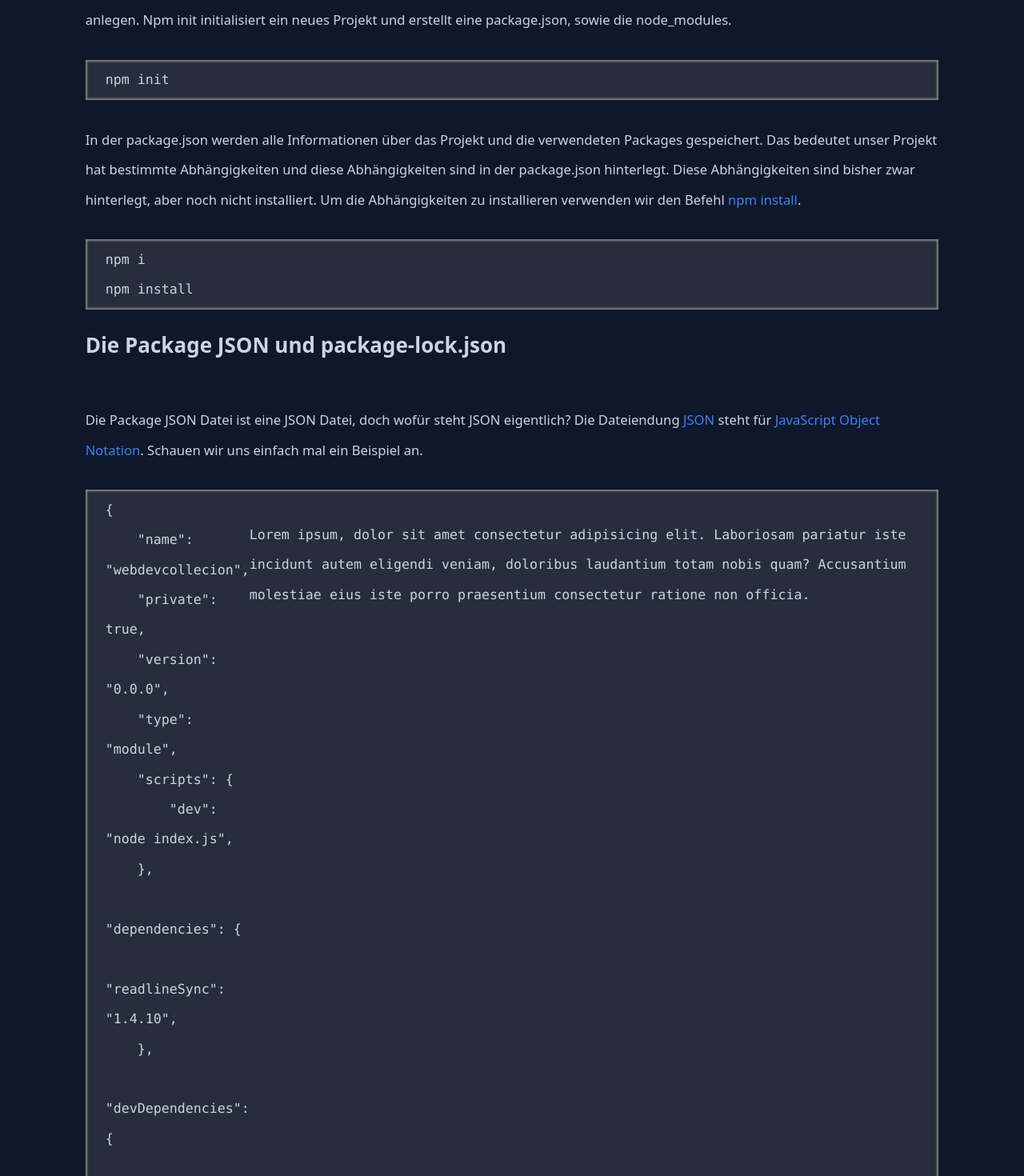
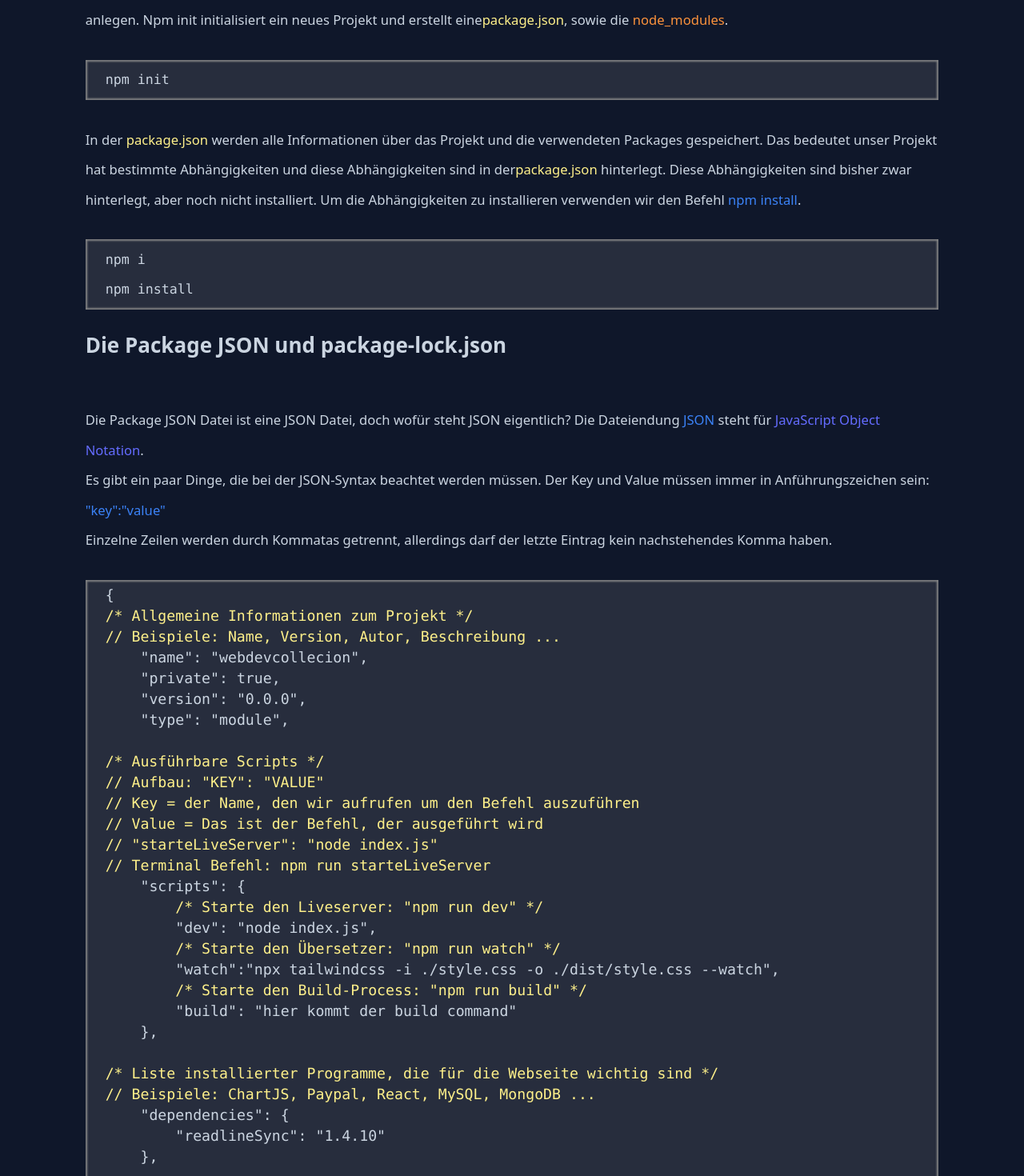
Before and after one commit to MartinKruess/webDevCollecion, a React (Vite) app: page /programming-basic/npm in a window 1280 px wide. Shown: the part 920-2390 px from the top of the page at 80% size. Built offline with nearby package versions, Linux system fonts and the light colour scheme.

Commit message:
rework npm

```diff
--- a/src/comps/programmingBasic/npm.jsx
+++ b/src/comps/programmingBasic/npm.jsx
@@ -33,19 +33,21 @@ export const NPM = () => {
           Als nächstes kannst du mit dem Befehl{" "}
           <span className={highlights.code}>npm init</span> ein neues Projekt
           anlegen. Npm init initialisiert ein neues Projekt und erstellt eine
-          package.json, sowie die node_modules.
+          <span className={highlights.directory}>package.json</span>, sowie die{" "}
+          <span className={highlights.file}>node_modules</span>.
         </p>
         <pre>
           <code>npm init</code>
         </pre>
         <p>
-          In der package.json werden alle Informationen über das Projekt und die
-          verwendeten Packages gespeichert. Das bedeutet unser Projekt hat
-          bestimmte Abhängigkeiten und diese Abhängigkeiten sind in der
-          package.json hinterlegt. Diese Abhängigkeiten sind bisher zwar
-          hinterlegt, aber noch nicht installiert. Um die Abhängigkeiten zu
-          installieren verwenden wir den Befehl{" "}
-          <span className={highlights.code}>npm install</span>.
+          In der <span className={highlights.directory}>package.json </span>
+          werden alle Informationen über das Projekt und die verwendeten
+          Packages gespeichert. Das bedeutet unser Projekt hat bestimmte
+          Abhängigkeiten und diese Abhängigkeiten sind in der
+          <span className={highlights.directory}>package.json</span> hinterlegt.
+          Diese Abhängigkeiten sind bisher zwar hinterlegt, aber noch nicht
+          installiert. Um die Abhängigkeiten zu installieren verwenden wir den
+          Befehl <span className={highlights.code}>npm install</span>.
         </p>
         <pre>
           <code>
@@ -61,13 +63,35 @@ export const NPM = () => {
         <p>
           Die Package JSON Datei ist eine JSON Datei, doch wofür steht JSON
           eigentlich? Die Dateiendung
-          <span className={highlights.code}> JSON</span> steht für
-          <span className={highlights.code}> JavaScript Object Notation</span>.
-          Schauen wir uns einfach mal ein Beispiel an.
+          <span className={highlights.code}> JSON</span> steht für{" "}
+          <span className={highlights.code}>
+            <a
+              href="https://de.wikipedia.org/wiki/JavaScript_Object_Notation"
+              target="_blank"
+              rel="noopener noreferrer"
+            >
+              JavaScript Object Notation
+            </a>
+          </span>
+          .
+          <br />
+          Es gibt ein paar Dinge, die bei der JSON-Syntax beachtet werden
+          müssen. Der Key und Value müssen immer in Anführungszeichen sein:
+          <br />
+          <span className={highlights.code}>"key":"value"</span>
+          <br />
+          Einzelne Zeilen werden durch Kommatas getrennt, allerdings darf der
+          letzte Eintrag kein nachstehendes Komma haben.
         </p>
-        <pre className="flex">
+        <pre className="flex text-sm">
           <code>
             &#123;
+            <br />
+            <span className={highlights.directory}>
+              /* Allgemeine Informationen zum Projekt */
+              <br />
+              // Beispiele: Name, Version, Autor, Beschreibung ...
+            </span>
             <br />
             &#9;"name": "webdevcollecion",
             <br />
@@ -77,17 +101,66 @@ export const NPM = () => {
             <br />
             &#9;"type": "module",
             <br />
+            <br />
+            <span className={highlights.directory}>
+              /* Ausführbare Scripts */
+              <br />
+              // Aufbau: "KEY": "VALUE"
+              <br />
+              // Key = der Name, den wir aufrufen um den Befehl auszuführen
+              <br />
+              // Value = Das ist der Befehl, der ausgeführt wird
+              <br />
+              // "starteLiveServer": "node index.js"
+              <br />
+              // Terminal Befehl: npm run starteLiveServer
+            </span>
+            <br />
             &#9;"scripts": &#123;
+            <br />
+            <span className={highlights.directory}>
+              &#9;&#9;/* Starte den Liveserver: "npm run dev" */
+            </span>
             <br />
             &#9;&#9;"dev": "node index.js",
             <br />
+            <span className={highlights.directory}>
+              &#9;&#9;/* Starte den Übersetzer: "npm run watch" */
+            </span>
+            <br />
+            &#9;&#9;"watch":"npx tailwindcss -i ./style.css -o ./dist/style.css
+            --watch",
+            <br />
+            <span className={highlights.directory}>
+              &#9;&#9;/* Starte den Build-Process: "npm run build" */
+            </span>
+            <br />
+            &#9;&#9;"build": "hier kommt der build command"
+            <br />
             &#9;&#125;,
+            <br />
+            <br />
+            <span className={highlights.directory}>
+              /* Liste installierter Programme, die für die Webseite wichtig
+              sind */
+              <br />
+              // Beispiele: ChartJS, Paypal, React, MySQL, MongoDB ...
+            </span>
             <br />
             &#9;"dependencies": &#123;
             <br />
-            &#9;&#9;"readlineSync": "1.4.10",
+            &#9;&#9;"readlineSync": "1.4.10"
             <br />
             &#9;&#125;,
+            <br />
+            <br />
+            <span className={highlights.directory}>
+              /* Liste installierter Programme, die nur für die Entwicklung
+              wichtig sind */
+              <br />
+              // Beispiele: Tailwind, Bootstrap, Programm zum testen des Codes
+              ...
+            </span>
             <br />
             &#9;"devDependencies": &#123;
             <br />
@@ -97,20 +170,12 @@ export const NPM = () => {
             <br />
             &#9;&#9;"postcss": "^8.4.24",
             <br />
-            &#9;&#9;"tailwindcss": "^3.3.2",
+            &#9;&#9;"tailwindcss": "^3.3.2"
             <br />
-            &#9;&#125;,
+            &#9;&#125;
             <br />
-            &#125;,
+            &#125;
           </code>
-          <span>
-            <p>
-              Lorem ipsum, dolor sit amet consectetur adipisicing elit.
-              Laboriosam pariatur iste incidunt autem eligendi veniam, doloribus
-              laudantium totam nobis quam? Accusantium molestiae eius iste porro
-              praesentium consectetur ratione non officia.
-            </p>
-          </span>
         </pre>
       </div>
       <h3 className="font-extrabold text-xl my-5">
```
Also changed, not shown: 1 other file (tests, documents, lock files or other folders).
